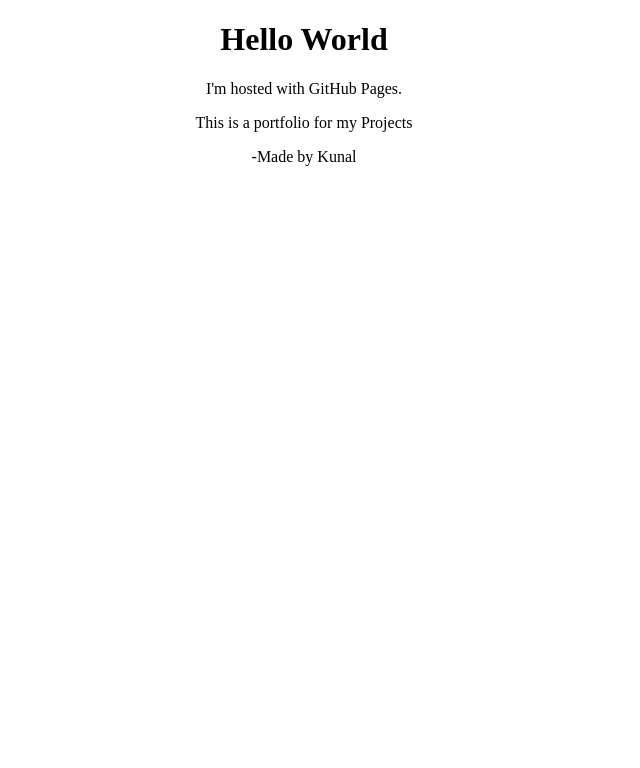
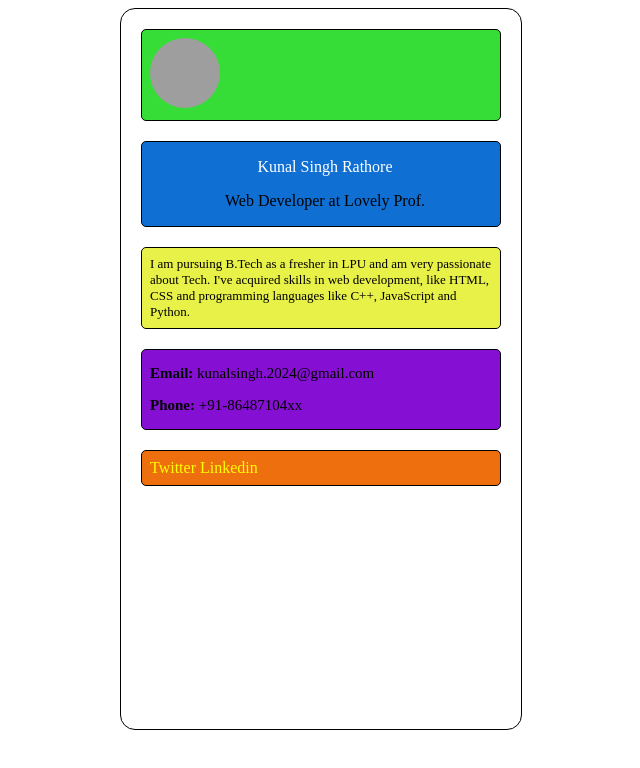
Before and after one commit to Bloatyy/Bloatyy.github.io, a plain HTML site: page index.html in a window 1280 px wide. Shown: the whole page, without its empty margins (336-976 px from the left). Drawn offline with Linux system fonts and the light colour scheme; grey boxes are pictures that could not be loaded.

Commit message:
Portfolio Commit

```diff
--- a/index.html
+++ b/index.html
@@ -1,14 +1,79 @@
 <!DOCTYPE html>
-<html>
-<style>
-    body {
-        text-align: center;
-    }
-</style>
+<html lang="en">
+<head>
+    <meta charset="UTF-8">
+    <meta name="viewport" content="width=device-width, initial-scale=1.0">
+    <title>Portfolio</title>
+    <style>
+        .main {
+            border: 1px solid black;
+            border-radius: 15px;
+            margin-left: 35vmax;
+            height: 90vh;
+            width: 50vh;
+        }
+        #profile {
+            border: 1px solid black;
+            border-radius: 5px;
+            margin: 20px;
+            padding: 8px;
+            background-color: rgb(55, 221, 55);
+        }
+        #name {
+            border: 1px solid black;
+            border-radius: 5px;
+            margin: 20px;
+            padding-left: 8px;
+            background-color: rgb(16, 111, 211);
+        }
+        #bio {
+            border: 1px solid black;
+            font-size: 13px;
+            border-radius: 5px;
+            margin: 20px;
+            padding: 8px;
+            background-color: rgb(232, 241, 72);
+        }
+        #contact {
+            border: 1px solid black;
+            border-radius: 5px;
+            margin: 20px;
+            padding-left: 8px;
+            font-size: 15px;
+            background-color: rgb(133, 16, 211);
+        }
+        #social {
+            border: 1px solid black;
+            border-radius: 5px;
+            margin: 20px;
+            padding: 8px;
+            background-color: rgb(238, 111, 14);
+        }
+        a {
+            text-decoration: none ;
+            color: yellow;
+        }
+        .circ {
+            border-radius: 50%;
+        }
+
+    </style>
+</head>
 <body>
-<h1>Hello World</h1>
-<p>I'm hosted with GitHub Pages.</p>
-<p>This is a portfolio for my Projects</p>
-<p>-Made by Kunal</p>
+    <div class="main">
+        <div id="profile"><img class="circ" src="profile_pic.jpg" width="70px" height="70px" alt=""></div>
+        <div id="name">
+            <p style="color:white; text-align:center;">Kunal Singh Rathore</p>
+            <p style="text-align:center;">Web Developer at Lovely Prof.</p>
+        </div>
+        <div id="bio">I am pursuing B.Tech as a fresher in LPU and am very passionate about Tech. I've acquired skills in web development, like HTML, CSS and programming languages like C++, JavaScript and Python. </div>
+        <div id="contact">
+            <p><b>Email: </b>kunalsingh.2024@gmail.com</p>
+            <p><b>Phone: </b>+91-86487104xx</p>
+        </div>
+        <div id="social">
+            <a href="">Twitter</a>  <a href="">Linkedin</a>
+        </div>
+    </div>
 </body>
 </html>
```
Also changed, not shown: 1 other file.
